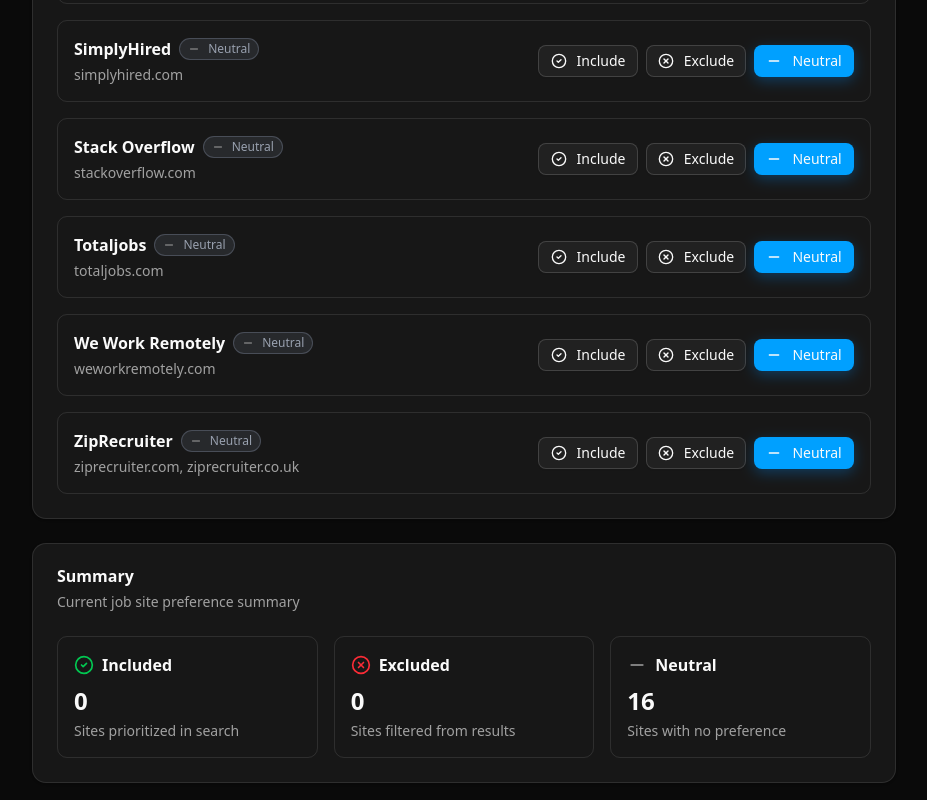
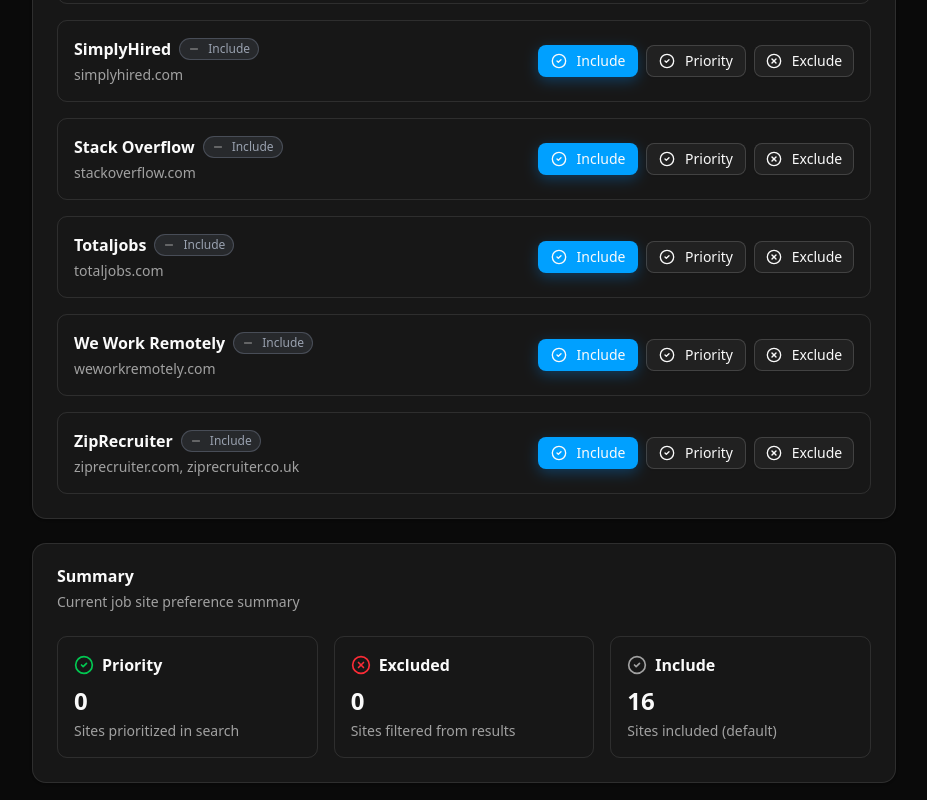
Before and after one commit to decagondev/JobsearchAI, a React (Vite) app: page /settings in a window 1280 px wide. Shown: the part 1460-2260 px from the top of the page, without its empty margins (176-1103 px from the left). Built offline with nearby package versions, Linux system fonts and the light colour scheme; no server answers; what groq-sdk would draw is missing.

Commit message:
[refactor] Update job site preference labels and button functionality in Settings component for clarity and improved user experience

```diff
--- a/src/pages/Settings.tsx
+++ b/src/pages/Settings.tsx
@@ -144,11 +144,11 @@ export function Settings() {
   const getPreferenceLabel = (preference: JobSitePreference) => {
     switch (preference) {
       case 'include':
-        return 'Included'
+        return 'Priority'
       case 'exclude':
         return 'Excluded'
       default:
-        return 'Neutral'
+        return 'Include'
     }
   }
 
@@ -194,11 +194,11 @@ export function Settings() {
                 <CardDescription className="mt-2">
                   Control which job sites to include or exclude from your search results.
                   <br />
-                  <strong>Include:</strong> Prioritize jobs from these sites
+                  <strong>Include:</strong> Include jobs from these sites (default)
+                  <br />
+                  <strong>Priority:</strong> Prioritize jobs from these sites
                   <br />
                   <strong>Exclude:</strong> Filter out jobs from these sites
-                  <br />
-                  <strong>Neutral:</strong> No special preference (default)
                 </CardDescription>
               </div>
               <div className="flex gap-2">
@@ -317,13 +317,22 @@ export function Settings() {
                     </div>
                     <div className="flex items-center gap-2">
                       <Button
+                        variant={preference === 'neutral' ? 'default' : 'outline'}
+                        size="sm"
+                        onClick={() => handlePreferenceChange(site.name, 'neutral')}
+                        className="min-w-[100px]"
+                      >
+                        <CheckCircle2 className="h-4 w-4 mr-1" />
+                        Include
+                      </Button>
+                      <Button
                         variant={preference === 'include' ? 'default' : 'outline'}
                         size="sm"
                         onClick={() => handlePreferenceChange(site.name, 'include')}
                         className="min-w-[100px]"
                       >
                         <CheckCircle2 className="h-4 w-4 mr-1" />
-                        Include
+                        Priority
                       </Button>
                       <Button
                         variant={preference === 'exclude' ? 'destructive' : 'outline'}
@@ -333,15 +342,6 @@ export function Settings() {
                       >
                         <XCircle className="h-4 w-4 mr-1" />
                         Exclude
-                      </Button>
-                      <Button
-                        variant={preference === 'neutral' ? 'default' : 'outline'}
-                        size="sm"
-                        onClick={() => handlePreferenceChange(site.name, 'neutral')}
-                        className="min-w-[100px]"
-                      >
-                        <Minus className="h-4 w-4 mr-1" />
-                        Neutral
                       </Button>
                       {site.isCustom && (
                         <Button
@@ -374,7 +374,7 @@ export function Settings() {
               <div className="p-4 border rounded-lg">
                 <div className="flex items-center gap-2 mb-2">
                   <CheckCircle2 className="h-5 w-5 text-green-500" />
-                  <h3 className="font-semibold">Included</h3>
+                  <h3 className="font-semibold">Priority</h3>
                 </div>
                 <p className="text-2xl font-bold">
                   {Object.values(jobSitePreferences).filter(p => p === 'include').length}
@@ -397,14 +397,14 @@ export function Settings() {
               </div>
               <div className="p-4 border rounded-lg">
                 <div className="flex items-center gap-2 mb-2">
-                  <Minus className="h-5 w-5 text-muted-foreground" />
-                  <h3 className="font-semibold">Neutral</h3>
+                  <CheckCircle2 className="h-5 w-5 text-muted-foreground" />
+                  <h3 className="font-semibold">Include</h3>
                 </div>
                 <p className="text-2xl font-bold">
                   {allJobSites.length - Object.keys(jobSitePreferences).length}
                 </p>
                 <p className="text-sm text-muted-foreground mt-1">
-                  Sites with no preference
+                  Sites included (default)
                 </p>
               </div>
             </div>
```
